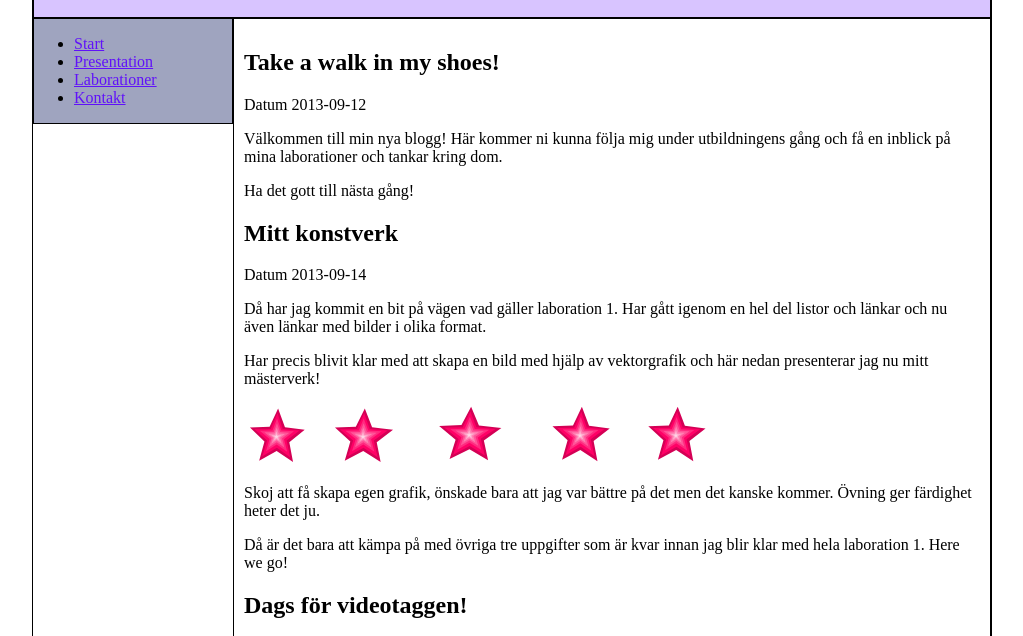
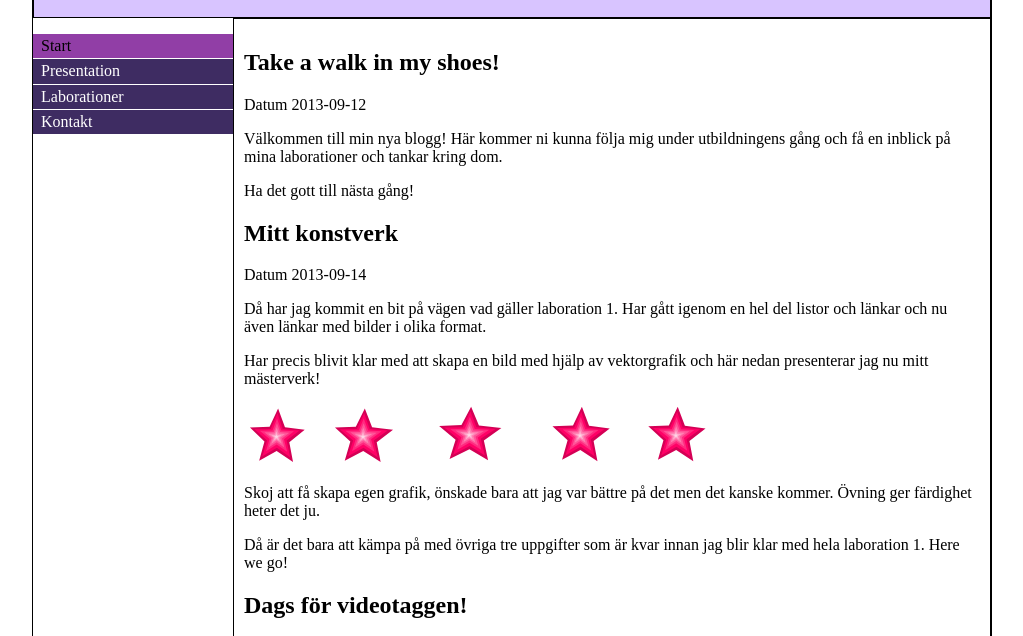
Before and after one commit to vl222cu/1ik415-laborationer, a plain HTML site: page index.html in a window 1280 px wide. Shown: the part 146-782 px from the top of the page, without its empty margins (128-1151 px from the left). Drawn offline with Linux system fonts and the light colour scheme.

Commit message:
fixat menyn

```diff
--- a/css/style.css
+++ b/css/style.css
@@ -22,10 +22,12 @@
 
 
 #navigation {
-             width: 198px;
+             width: 200px;
              float: left;
-             border: 1px solid black;
-             background-color: #9FA4BF;
+             background-color: #FFF;
+             margin-left: 0;
+             padding-left: 0;
+             list-style-type: none;
 }
 
 #content {
@@ -44,6 +46,33 @@
         clear: both;
 }
 
+ul#navigation a#current {
+        background: #913EA6;
+        color: #000;
+}
+
+ul#navigation a{
+        display: block;
+        text-decoration: none;
+        background: #3E2C62;
+        color: #FFF;
+        padding: .2em .5em;
+        border-bottom: 1px solid #FFF;
+        width: 11.5em;
+}
+
+ul#navigation a:hover{
+        background: #9FA4BF;
+        color: #000;
+}
+
+
+
+/*a {
+    padding: 1em  0;
+    position:relative;
+}*/
+
 a:link {
         color: #6011F9;
 }
@@ -54,5 +83,6 @@ a:visited {
 
 a:hover, a:active {
         color:#FFF;
-        background: #3E2C62;
+        background: #9FA4BF;
+        /*background: #3E2C62;*/
 }
--- a/index.html
+++ b/index.html
@@ -12,8 +12,8 @@
     </div>
 
     <div id="navigation">
-    <ul>
-        <li><a href="#Projektvivi">Start</a></li>
+    <ul id="navigation">
+        <li><a href="#Projektvivi" id="current">Start</a></li>
         <li><a href="pages/presentation.html">Presentation</a></li>
         <li><a href="pages/laborationer.html">Laborationer</a></li>
         <li><a href="pages/kontakt.html">Kontakt</a></li>
```
Also changed, not shown: pages/kontakt.html (+2 -2 lines), pages/laborationer.html (+2 -2 lines), pages/presentation.html (+2 -2 lines).
